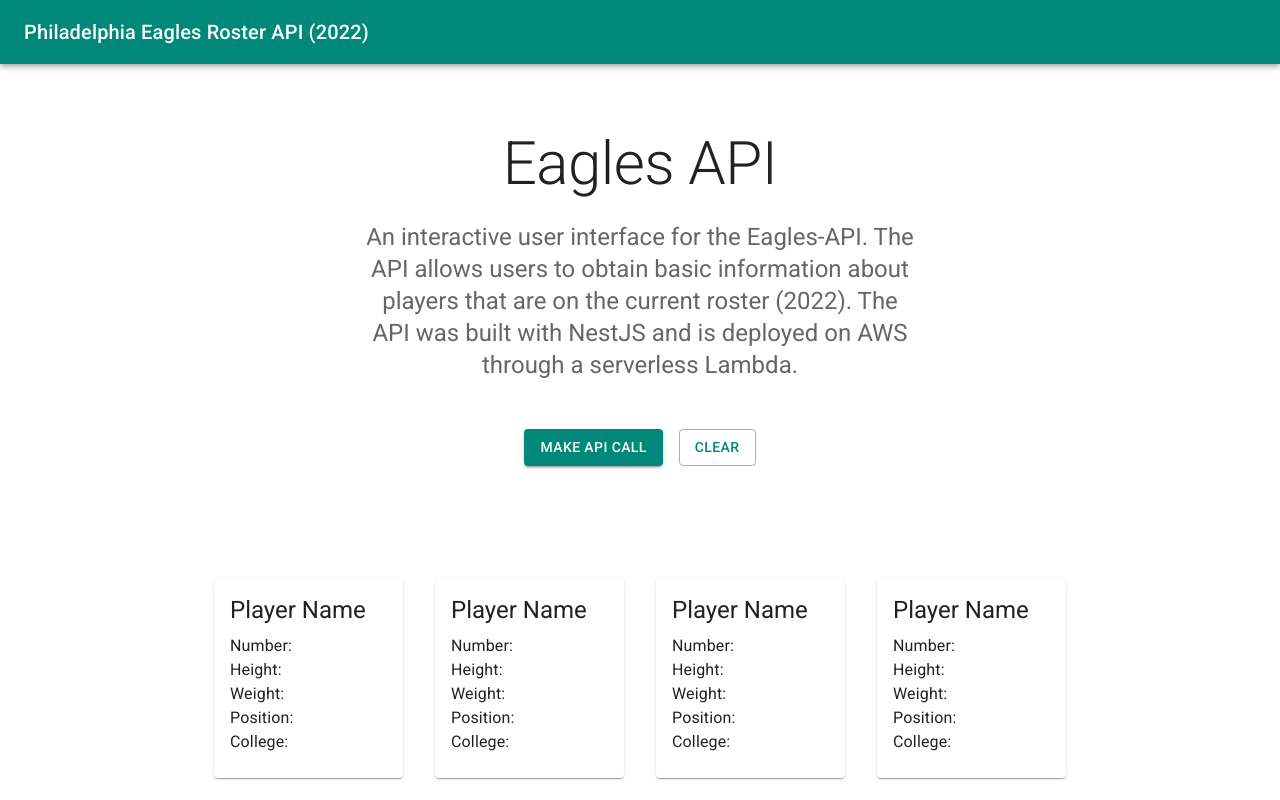
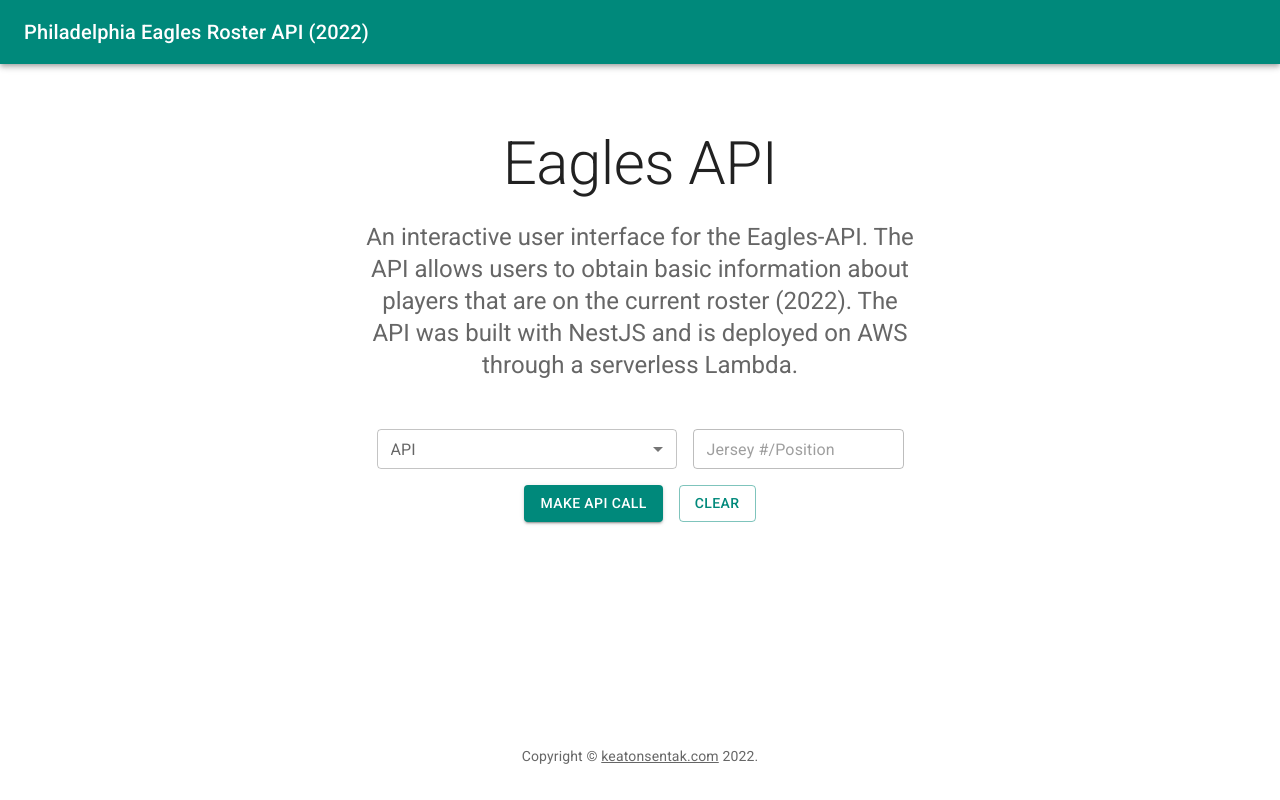
Before and after one commit to ksentak/eagles-api-ui, a React (Create React App) app: page / in a window 1280 px wide. Shown: the top 800 px of the page. Built offline with nearby package versions, Linux system fonts and the light colour scheme.

Commit message:
continue on interface

```diff
--- /dev/null
+++ b/src/constants/constants.js
@@ -0,0 +1,20 @@
+export const REQUEST_TYPES = [
+  {
+    label: 'GET all players',
+    value: 'getAll',
+  },
+  {
+    label: 'GET a random player',
+    value: 'getRandom',
+  },
+  {
+    label: 'GET a specific player',
+    value: 'getSpecificPlayer',
+  },
+  {
+    label: 'GET position group',
+    value: 'getPositionGroup',
+  },
+];
+
+export const NON_INPUT_REQUEST_TYPES = ['getAll', 'getRandom'];
--- /dev/null
+++ b/src/pages/Home/components/DynamicSelect.js
@@ -0,0 +1,40 @@
+import _ from 'lodash';
+import InputLabel from '@mui/material/InputLabel';
+import MenuItem from '@mui/material/MenuItem';
+import FormControl from '@mui/material/FormControl';
+import Select from '@mui/material/Select';
+import TextField from '@mui/material/TextField';
+import Stack from '@mui/material/Stack';
+
+import {
+  REQUEST_TYPES,
+  NON_INPUT_REQUEST_TYPES,
+} from '../../../constants/constants';
+
+const DynamicSelect = ({ handleChange, requestType }) => {
+  const invalidRequestType =
+    _.isEmpty(requestType) || _.includes(NON_INPUT_REQUEST_TYPES, requestType);
+
+  return (
+    <Stack sx={{ pt: 4 }} direction='row' spacing={2} justifyContent='center'>
+      <FormControl sx={{ minWidth: 300 }} size='small'>
+        <InputLabel>API</InputLabel>
+        <Select value={requestType} onChange={handleChange}>
+          {_.map(REQUEST_TYPES, (type) => (
+            <MenuItem key={type.value} value={type.value}>
+              {type.label}
+            </MenuItem>
+          ))}
+        </Select>
+      </FormControl>
+      <TextField
+        disabled={invalidRequestType}
+        label='Jersey #/Position'
+        variant='outlined'
+        size='small'
+      />
+    </Stack>
+  );
+};
+
+export default DynamicSelect;
--- a/src/pages/Home/index.js
+++ b/src/pages/Home/index.js
@@ -1,8 +1,8 @@
+import { useState } from 'react';
+import _ from 'lodash';
 import AppBar from '@mui/material/AppBar';
 import Button from '@mui/material/Button';
 import Card from '@mui/material/Card';
-import Select from '@mui/material/Select';
-import MenuItem from '@mui/material/MenuItem';
 import CardContent from '@mui/material/CardContent';
 import CssBaseline from '@mui/material/CssBaseline';
 import Grid from '@mui/material/Grid';
@@ -12,11 +12,27 @@
 import Typography from '@mui/material/Typography';
 import Container from '@mui/material/Container';
 
+import DynamicSelect from './components/DynamicSelect';
 import Footer from './components/Footer';
 
 const cards = [1, 2, 3, 4, 5, 6, 7, 8, 9];
 
 const Home = () => {
+  const [requestType, setRequestType] = useState('');
+  const [playerData, setPlayerData] = useState([]);
+
+  const handleChange = (e) => {
+    setRequestType(e.target.value);
+  };
+
+  const clearData = () => {
+    setRequestType('');
+  };
+
+  const makeApiCall = () => {
+    console.log('hey');
+  };
+
   return (
     <>
       <CssBaseline />
@@ -28,7 +44,6 @@
         </Toolbar>
       </AppBar>
       <main>
-        {/* Hero unit */}
         <Box
           sx={{
             bgcolor: 'background.paper',
@@ -57,29 +72,30 @@
               current roster (2022). The API was built with NestJS and is
               deployed on AWS through a serverless Lambda.
             </Typography>
+            <DynamicSelect
+              requestType={requestType}
+              handleChange={handleChange}
+            />
             <Stack
-              sx={{ pt: 4 }}
+              sx={{ pt: 2 }}
               direction='row'
               spacing={2}
               justifyContent='center'
             >
-              {/* <Select id='get-request-type' value='Request Type'>
-                <MenuItem value={10}>Ten</MenuItem>
-                <MenuItem value={20}>Twenty</MenuItem>
-                <MenuItem value={30}>Thirty</MenuItem>
-              </Select> */}
-              {/* Need to create a dynamic input for user */}
-              {/* https://mui.com/material-ui/react-select/ */}
-              <Button variant='contained'>Make API Call</Button>
-              <Button variant='outlined'>Clear</Button>
+              <Button variant='contained' onClick={makeApiCall}>
+                Make API Call
+              </Button>
+              <Button variant='outlined' onClick={clearData}>
+                Clear
+              </Button>
             </Stack>
           </Container>
         </Box>
         <Container sx={{ py: 8 }} maxWidth='md'>
-          {/* End hero unit */}
           <Grid container spacing={4}>
-            {cards.map((card) => (
-              <Grid item key={card} xs={12} sm={6} md={3}>
+            {playerData.length > 0 &&
+              _.map(playerData, (player) => (
+                <Grid item key={player.id} xs={12} sm={6} md={3}>
                   <Card
                     sx={{
                       height: '100%',
@@ -89,13 +105,13 @@
                   >
                     <CardContent sx={{ flexGrow: 1 }}>
                       <Typography gutterBottom variant='h5' component='h2'>
-                      Player Name
+                        {player.name}
                       </Typography>
-                    <Typography>Number:</Typography>
-                    <Typography>Height:</Typography>
-                    <Typography>Weight:</Typography>
-                    <Typography>Position:</Typography>
-                    <Typography>College:</Typography>
+                      <Typography>Number: {player.number}</Typography>
+                      <Typography>Height: {player.height}</Typography>
+                      <Typography>Weight: {player.weight}</Typography>
+                      <Typography>Position: {player.position}</Typography>
+                      <Typography>College: {player.college}</Typography>
                     </CardContent>
                   </Card>
                 </Grid>
```
Lines whose indentation alone changed are shown as unchanged.
